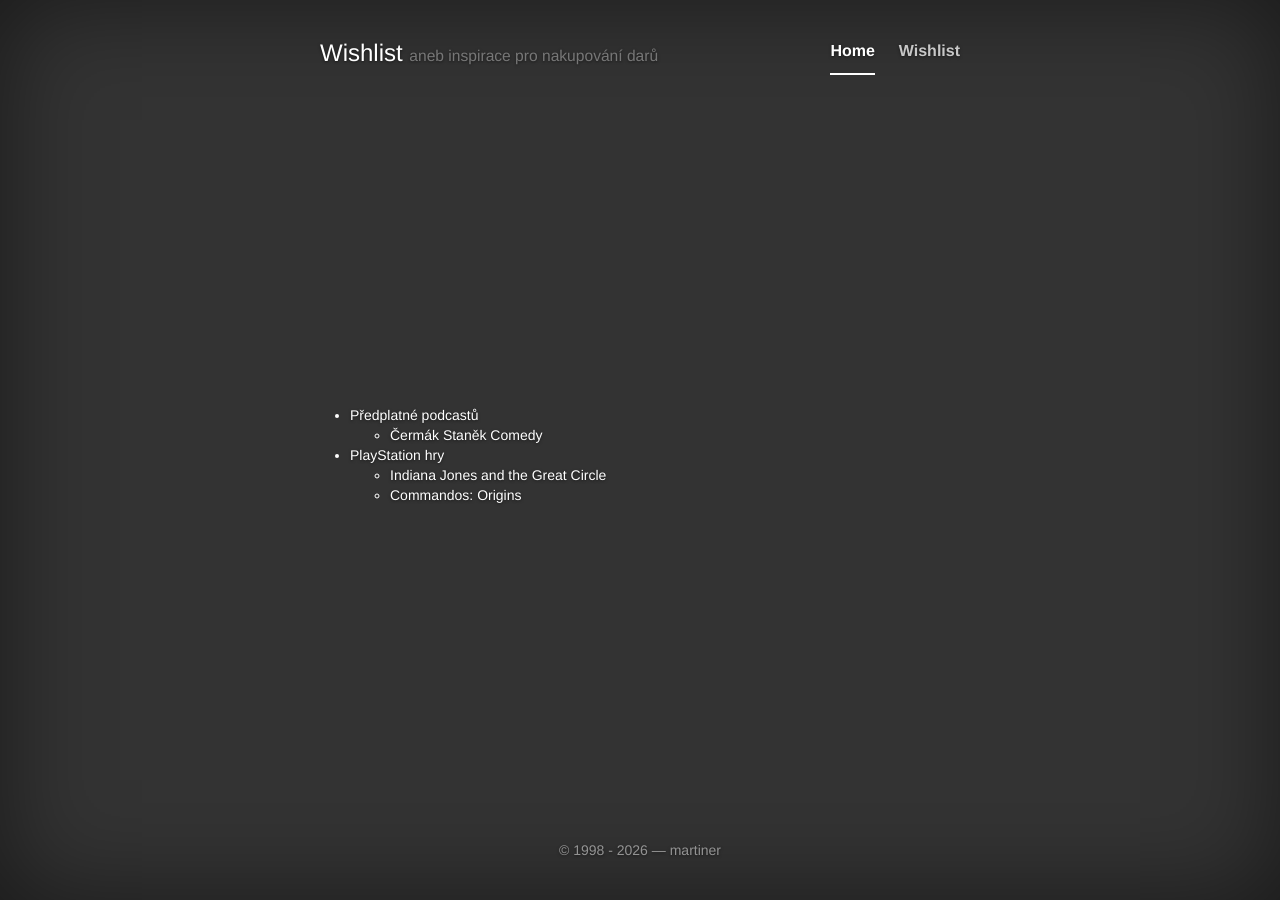
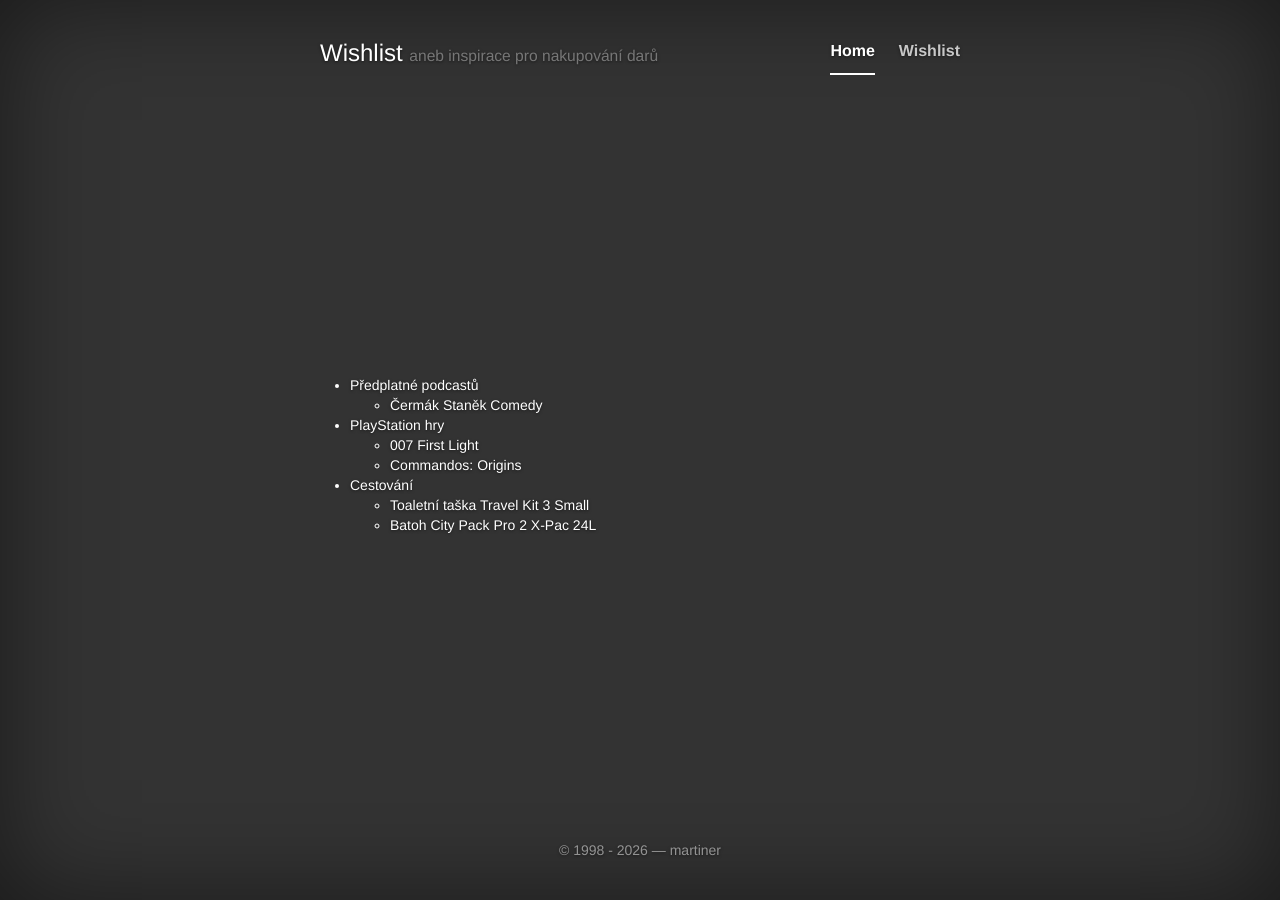
Before and after one commit to martiner/martiner.github.com, a Jekyll site: the page built from wishlist.html, in a window 1280 px wide. Built offline with Jekyll 4.4.1, drawn with Linux system fonts in a browser that asks for light colours; nearby versions of some CDN libraries.

Commit message:
chg: 2026 update

```diff
--- a/wishlist.html
+++ b/wishlist.html
@@ -5,22 +5,23 @@ redirect_from: /wishlist/
 ---
 <ul class="text-left">
 
-	<li>Předplatné podcastů<ul>
+<li>Předplatné podcastů<ul>
 	<li><a href="https://www.patreon.com/CermakStanekComedy">Čermák Staněk Comedy</a></li>
 	</ul></li>
 
 <li>PlayStation hry<ul>
-	<li><a href="https://store.playstation.com/en-cz/product/UP1003-PPSA26786_00-INDIANAJONESATGC/"
-		>Indiana Jones and the Great Circle</a></li>
+	<li><a href="https://store.playstation.com/en-cz/product/EP3969-PPSA11386_00-007FIRSTLIGHT000/"
+		>007 First Light</a></li>
 	<li><a href="https://store.playstation.com/en-cz/product/EP4365-PPSA14708_00-COMMANDOSORIGINS"
 		>Commandos: Origins</a></li>
 	</ul></li>
 
-<!--li>Oblečení<ul>
-	<li><a href="https://www.shopak.cz/tricko-unisex-tri-sestry-fananek-no-woman-no-cry"
-		>Tričko Tři sestry "No woman, no cry" (XL)</a></li>
+<li>Cestování<ul>
+	<li>Toaletní taška <a href="https://aersf.com/products/travel-kit-3-small?variant=67619126411360&country=CZ"
+		>Travel Kit 3 Small</a></li>
+	<li>Batoh <a href="https://aersf.com/collections/city-collection/products/city-pack-pro-2-x-pac-24l?country=CZ"
+		>City Pack Pro 2 X-Pac 24L</a></li>
 	</ul></li>
-	</ul></li-->
 
 <!--
 <li>Oblečení Engelbert Strauss<ul>
```
